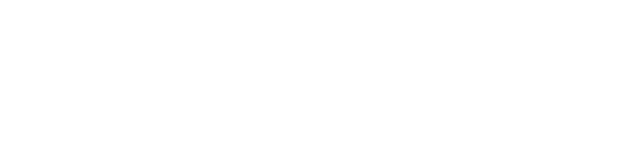
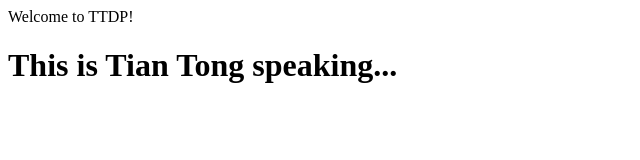
Before and after one commit to ttdp/ttdp, a plain HTML site: page index.html in a window 1280 px wide. Shown: the whole page, without its empty margins (0-640 px from the left). Drawn offline with Linux system fonts and the light colour scheme.

Commit message:
add TTDP!

```diff
--- a/index.html
+++ b/index.html
@@ -1,3 +1,8 @@
 <html>
-
+    <head>
+        Welcome to TTDP!
+    </head>
+    <body>
+        <h1>This is Tian Tong speaking...</h1>
+    </body>
 </html>
```
